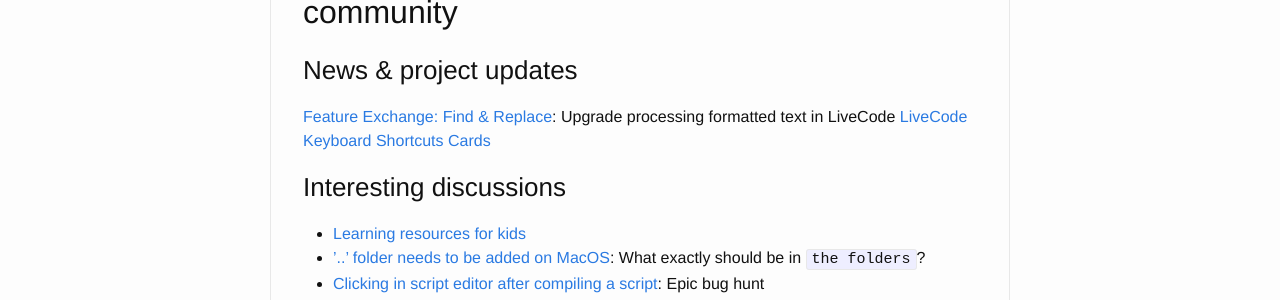
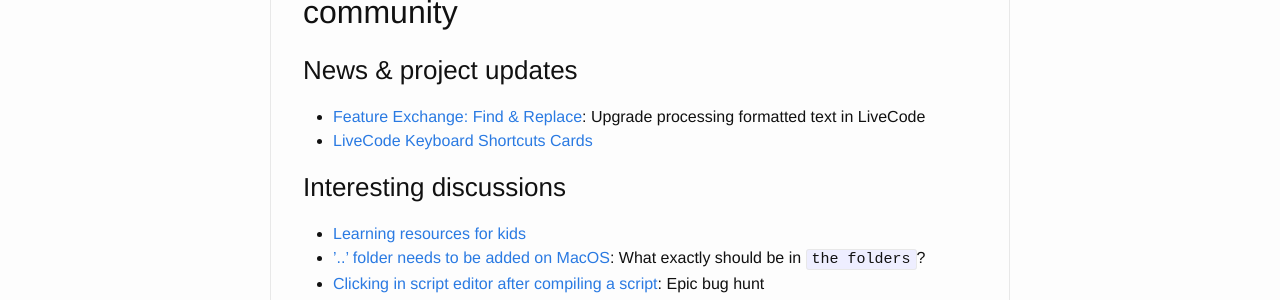
Before and after one commit to livecode/this-week-in-livecode, a Jekyll site: the page built from _posts/2015-11-23-this-week-in-livecode-10.markdown, in a window 1280 px wide. Shown: the part 620-920 px from the top of the page. Built offline with Jekyll 4.4.1, drawn with Linux system fonts in a browser that asks for light colours.

Commit message:
Fix some formatting in Issue 10.

```diff
--- a/_posts/2015-11-23-this-week-in-livecode-10.markdown
+++ b/_posts/2015-11-23-this-week-in-livecode-10.markdown
@@ -15,8 +15,8 @@
 
 ### News & project updates
 
-[Feature Exchange: Find & Replace](http://livecode.com/project/find-replace/): Upgrade processing formatted text in LiveCode
-[LiveCode Keyboard Shortcuts Cards](http://2108.co.uk/freebies/)
+* [Feature Exchange: Find & Replace](http://livecode.com/project/find-replace/): Upgrade processing formatted text in LiveCode
+* [LiveCode Keyboard Shortcuts Cards](http://2108.co.uk/freebies/)
 
 ### Interesting discussions
 
```
